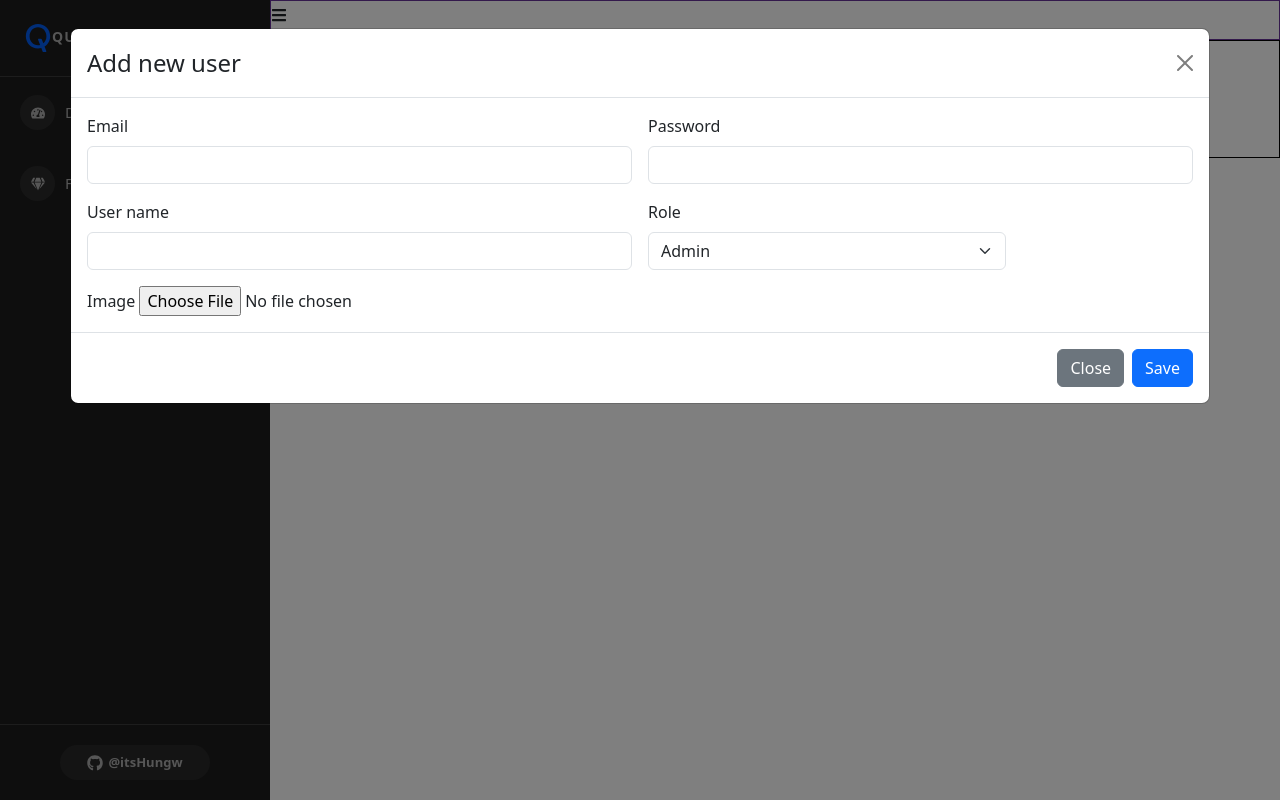
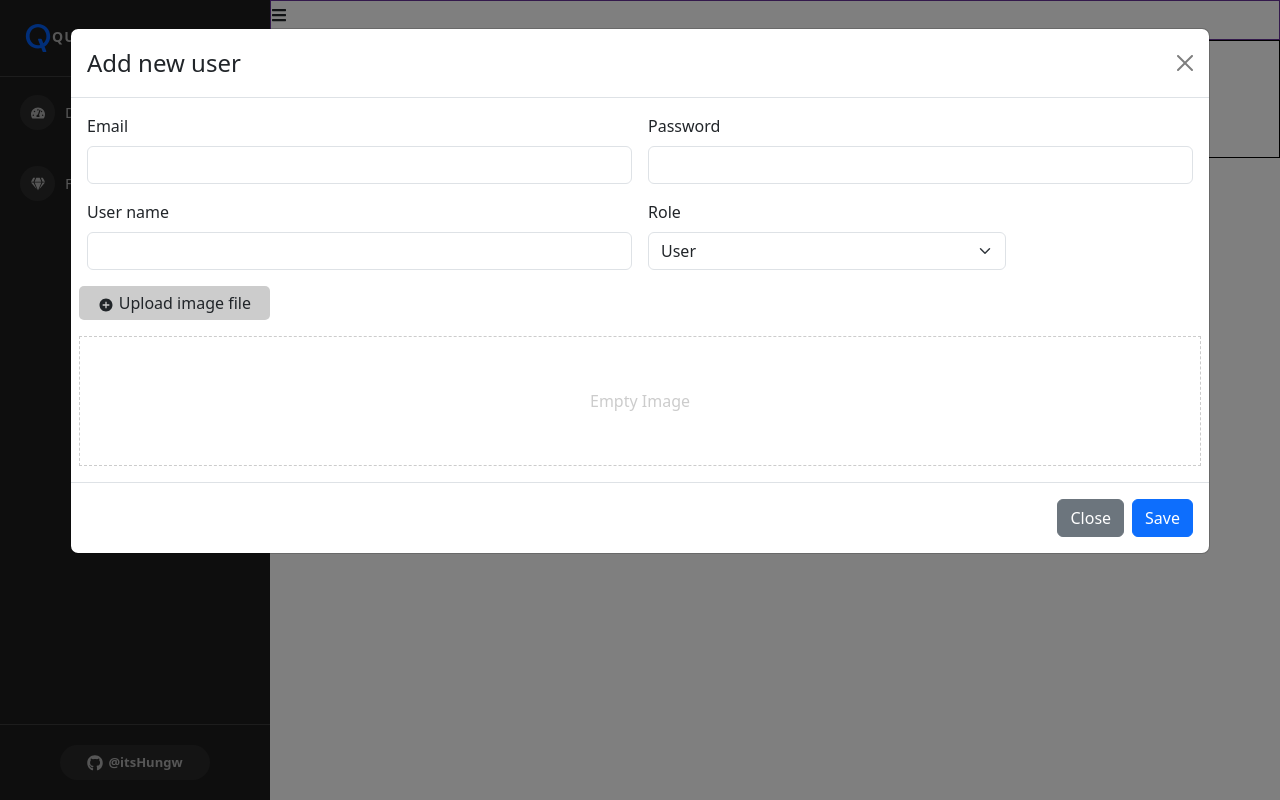
Before and after one commit to itsHungw/demo-Quizzer, a React (Create React App) app: page /admins/manage-users in a window 1280 px wide. Both pictures are taken after a click on the button "Launch demo modal". Built offline with nearby package versions, Linux system fonts and the light colour scheme.

Commit message:
video 57

```diff
--- /dev/null
+++ b/src/components/Admin/contents/ManageUser.scss
@@ -0,0 +1,30 @@
+.modal-content {
+    .img-space {
+        display: flex;
+        justify-content: center;
+        align-items: center;
+        border: 1px dashed #ccc;
+        padding: 15px 0;
+        min-height: 130px;
+        color: #ccc;
+
+        img {
+            width: 20%;
+        }
+    }
+
+    .add-file {
+        width: 17%;
+        padding: 5px 0;
+        background-color: #ccc;
+        text-align: center;
+        border-radius: 5px;
+
+        &:hover {
+            opacity: 0.8;
+        }
+    }
+
+
+
+}
--- a/src/components/Admin/contents/MangeUser.js
+++ b/src/components/Admin/contents/MangeUser.js
@@ -1,5 +1,5 @@
 import ModalCreateUser from "./ModalCreateUser"
-
+import './ManageUser.scss'
 
 
 const ManageUser = () => {
--- a/src/components/Admin/contents/ModalCreateUser.js
+++ b/src/components/Admin/contents/ModalCreateUser.js
@@ -1,13 +1,28 @@
 import { useState } from 'react';
 import Button from 'react-bootstrap/Button';
 import Modal from 'react-bootstrap/Modal';
+import { IoMdAddCircle } from "react-icons/io";
 
 function ModalCreateUser() {
     const [show, setShow] = useState(false);
-
     const handleClose = () => setShow(false);
     const handleShow = () => setShow(true);
+    const [email, setEmail] = useState("");
+    const [password, setPassword] = useState("");
+    const [userName, setUserName] = useState("");
+    const [role, setRole] = useState("USER");
+    const [image, setImage] = useState('')
+    const [previewImage, setPreviewImage] = useState("")
 
+
+    const handleImage = (event) => {
+        if (event.target && event.target.files && event.target.files[0]) {
+            setPreviewImage(URL.createObjectURL(event.target.files[0]))
+            setImage(event.target.files[0])
+        } else {
+            //setPreviewImage("")
+        }
+    }
     return (
         <>
             <Button variant="primary" onClick={handleShow}>
@@ -23,29 +38,40 @@ function ModalCreateUser() {
                     <form class="row g-3">
                         <div class="col-md-6">
                             <label for="inputEmail4" class="form-label">Email</label>
-                            <input type="email" class="form-control" id="inputEmail4" />
+                            <input type="email" class="form-control" id="inputEmail4" value={email} onChange={(event) => setEmail(event.target.value)} />
                         </div>
                         <div class="col-md-6">
                             <label for="inputPassword4" class="form-label">Password</label>
-                            <input type="password" class="form-control" id="inputPassword4" />
+                            <input type="password" class="form-control" id="inputPassword4" value={password} onChange={(event) => setPassword(event.target.value)} />
                         </div>
 
                         <div class="col-md-6">
                             <label for="inputCity" class="form-label">User name</label>
-                            <input type="text" class="form-control" id="inputCity" />
+                            <input type="text" class="form-control" id="inputCity" value={userName} onChange={(event) => setUserName(event.target.value)} />
                         </div>
                         <div class="col-md-4">
                             <label for="inputState" class="form-label">Role</label>
-                            <select id="inputState" class="form-select">
-                                <option selected>
-                                    Admin
+                            <select id="inputState" class="form-select" value={role} onChange={(event) => setRole(event.target.value)}>
+                                <option selected value={'USER'}>
+                                    User
                                 </option>
-                                <option>User</option>
+                                <option value={'ADMIN'}>Admin</option>
                             </select>
                         </div>
 
-                        <div class="col-12">
-                            Image <input type='file' />
+                        <div class="col-md-12 add-file">
+                            <label htmlFor='label-upload'><IoMdAddCircle style={{ marginRight: '5px' }} />
+                                Upload image file </label>
+                            <input type='file' id='label-upload' hidden onChange={(event) => { handleImage(event) }} />
+                        </div>
+
+                        <div class="col-md-12 img-space">
+                            {previewImage ?
+                                <img src={previewImage} />
+                                :
+                                <span>Empty Image</span>
+                            }
+
                         </div>
 
                     </form>
```
